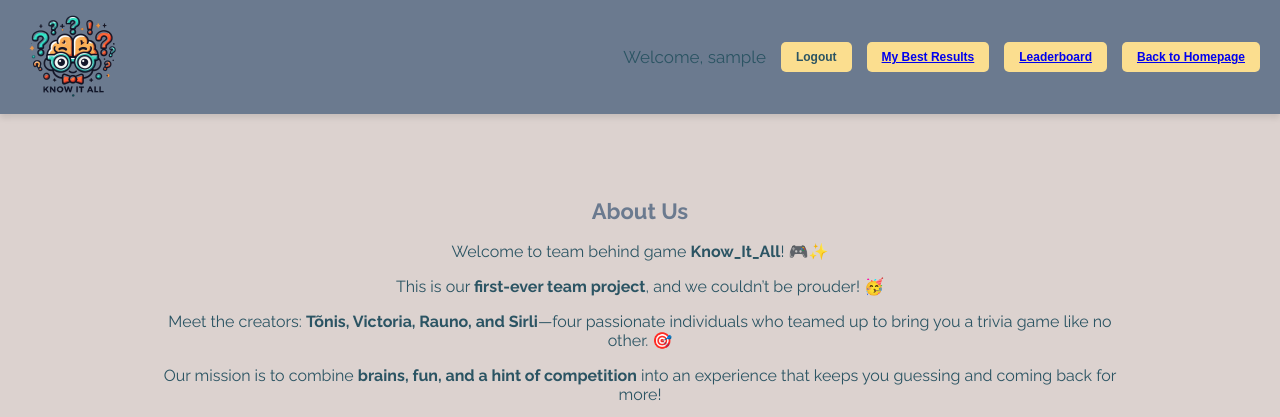
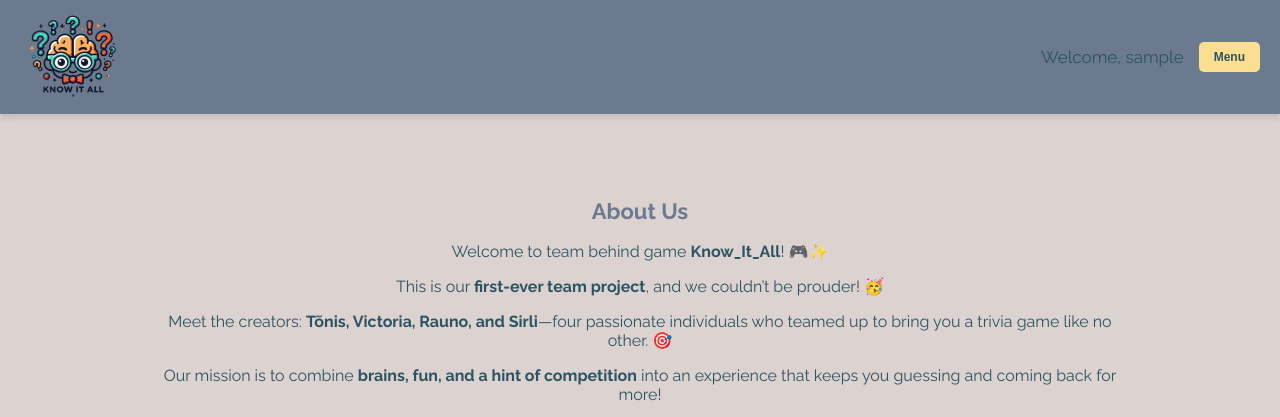
Before and after one commit to TonisJoosep/Know_It_All, a Django app: page /about in a window 1280 px wide. Shown: the top 417 px of the page. Run offline with Django 5.2, Linux system fonts and the light colour scheme; the visitor is signed in with stand-in values (Sample User, id 1).

Commit message:
add dropdown menu

```diff
--- a/static/css/styles.css
+++ b/static/css/styles.css
@@ -1,4 +1,3 @@
-
 html, body {
     height: 100%;
     font-family: 'Raleway', sans-serif;
@@ -19,12 +18,14 @@ html, body {
 header {
     display: flex;
     align-items: center;
-
+    justify-content: flex-start; /* Ensures content aligns from the left */
     background-color: #6b7a8f;
     color: #6b7a8f;
     padding: 10px 20px;
     box-shadow: 0 4px 6px rgba(0, 0, 0, 0.1);
+    position: relative;
 }
+
 header #logo {
     width: 100px;
 }
@@ -33,8 +34,9 @@ header .user-actions {
     display: flex;
     align-items: center;
     gap: 15px;
-    margin-left: auto; /* This will push the user actions (including the login button) to the right */
-    position: relative; /* Allow absolute positioning for children if needed */
+    margin-left: auto; /* Pushes the user actions to the right */
+    position: relative;
+    padding-left: 15px; /* Adjust this to move it to the left */
 }
 
 header #username {
@@ -57,9 +59,11 @@ header button {
 header button:hover {
     background-color: #dcd2cf;
 }
+
 form {
     display: inline;
 }
+
 main {
     flex: 1;
     padding: 24px;
@@ -144,8 +148,6 @@ main #main-logo {
     box-shadow: 0 4px 10px rgb(43, 84, 99);
 }
 
-
-
 .category-grid a {
     text-decoration: none;
     color: inherit;
@@ -188,3 +190,69 @@ footer a:hover {
         font-size: 14px;
     }
 }
+
+/* Dropdown Button */
+.dropdown {
+    position: relative;
+    display: inline-block;
+}
+
+.dropdown-btn {
+    background-color: #fbde8f;
+    color: rgb(43, 84, 99);
+    border: none;
+    padding: 8px 15px;
+    border-radius: 5px;
+    cursor: pointer;
+    font-weight: bold;
+    font-size: 12px;
+    transition: background-color 0.3s ease;
+}
+
+.dropdown-btn:hover {
+    background-color: #dcd2cf;
+}
+
+/* Dropdown Content (hidden by default) */
+.dropdown-content {
+    display: none;
+    position: absolute;
+    background-color: #f9f9f9;
+    min-width: 160px;
+    box-shadow: 0 4px 6px rgba(0, 0, 0, 0.1);
+    z-index: 1;
+    right: 0; /* Ensures the dropdown content doesn't go off the screen */
+}
+
+.dropdown-content a {
+    color: #2b5463;
+    padding: 12px 16px;
+    text-decoration: none;
+    display: block;
+}
+
+.dropdown-content a:hover {
+    background-color: #dcd2cf;
+}
+
+/* Specific styling for the Logout button inside dropdown */
+.dropdown-item {
+    background-color: #fbde8f;
+    color: rgb(43, 84, 99);
+    font-weight: bold;
+    padding: 12px 16px;
+    border: none;
+    text-align: center;
+    width: 100%;
+    cursor: pointer;
+    font-size: 12px;
+}
+
+.dropdown-item:hover {
+    background-color: #dcd2cf;
+}
+
+/* Show dropdown on hover */
+.dropdown:hover .dropdown-content {
+    display: block;
+}
--- a/templates/base.html
+++ b/templates/base.html
@@ -20,25 +20,30 @@
     <div class='user-actions'>
         {% if user.is_authenticated %}
             <span id='username'>Welcome, {{ user.username }}</span>
-            <form method='post' action="{% url 'logout' %}">
-                {% csrf_token %}
-                <button type='submit' id='logout-button'>Logout</button>
-            </form>
+
+            <!-- Dropdown Menu -->
+            <div class="dropdown">
+                <button class="dropdown-btn">Menu</button>
+                <div class="dropdown-content">
+                    <a href="{% url 'high_score' %}">My Best Results</a>
+                    <a href="{% url 'leaderboard' %}">Leaderboard</a>
+                    <a href="{% url 'index' %}">Back to Homepage</a>
+                    <!-- Logout button inside the dropdown -->
+                    <form method='post' action="{% url 'logout' %}">
+                        {% csrf_token %}
+                        <button type='submit' id='logout-button' class="dropdown-item">Logout</button>
+                    </form>
+                </div>
+            </div>
         {% else %}
-
             <form method='post' action='{% url 'login' %}'>
- main
                 {% csrf_token %}
                 <button type='submit' id='login-button'>Login</button>
-
             </form>
         {% endif %}
-        <button><a href='{% url 'high_score' %}'>My Best Results</a></button>
-        <button><a href='{% url 'leaderboard' %}'>Leaderboard</a></button>
-        <button><a href='{% url 'index' %}'>Back to Homepage</a></button>
-
     </div>
 </header>
+
 {% endif %}
 {% if messages %}
         <ul class='messages'>
```
